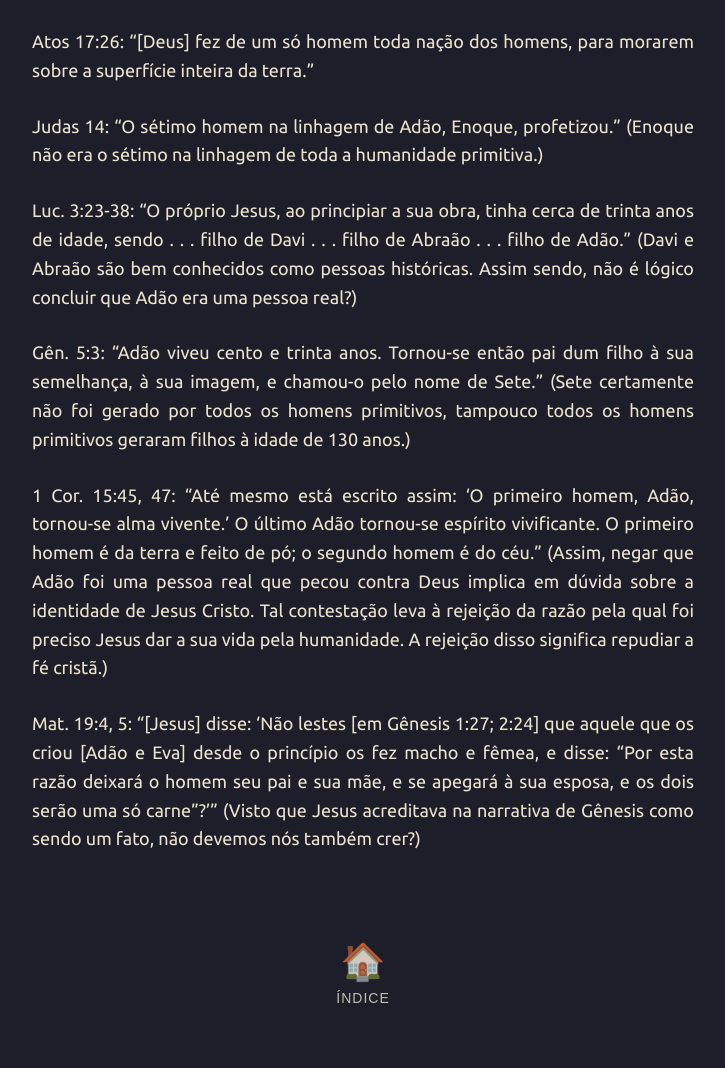
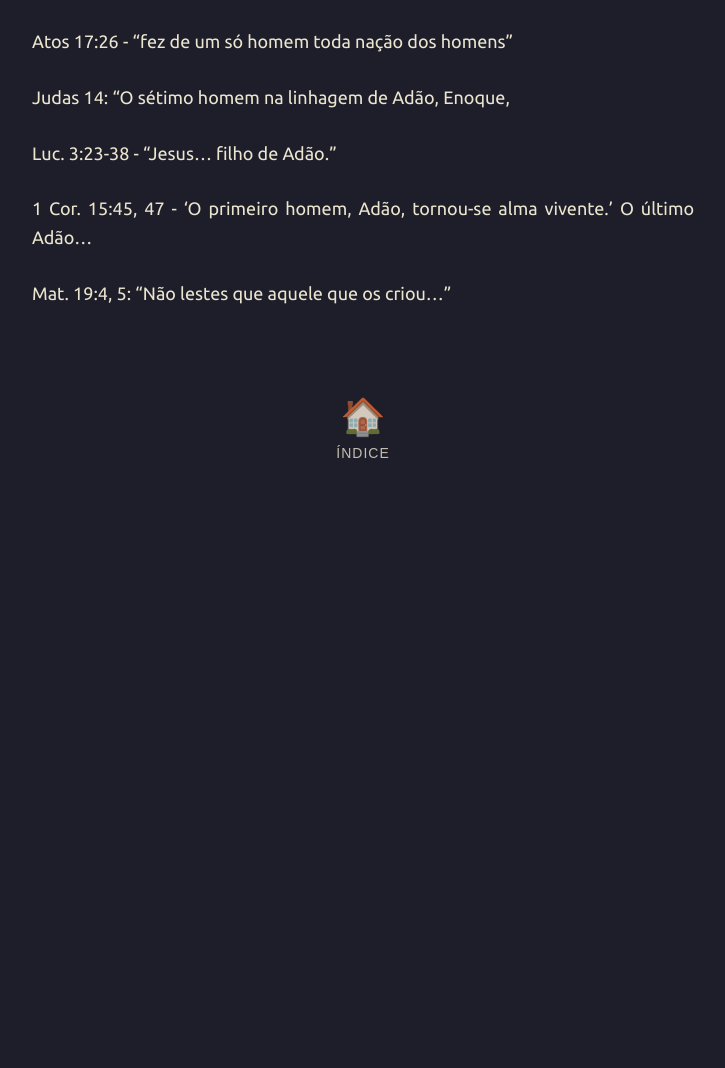
Before and after one commit to joaquim-capitao/jw, a Jekyll site: the page built from assuntos/adao-e-eva.md, in a window 1280 px wide. Shown: the whole page, without its empty margins (277-1002 px from the left). Built offline with Jekyll 4.4.1, drawn with Linux system fonts in a browser that asks for light colours; our own code applies the rules of GitHub Pages for plain Markdown files; after the commit the page ends 900 px from its top, so only the background shows below that.

Commit message:
Update adao-e-eva.md

```diff
--- a/assuntos/adao-e-eva.md
+++ b/assuntos/adao-e-eva.md
@@ -1,12 +1,10 @@
 
-Atos 17:26: “[Deus] fez de um só homem toda nação dos homens, para morarem sobre a superfície inteira da terra.”
+Atos 17:26 - “fez de um só homem toda nação dos homens"
 
-Judas 14: “O sétimo homem na linhagem de Adão, Enoque, profetizou.” (Enoque não era o sétimo na linhagem de toda a humanidade primitiva.)
+Judas 14: “O sétimo homem na linhagem de Adão, Enoque,
 
-Luc. 3:23-38: “O próprio Jesus, ao principiar a sua obra, tinha cerca de trinta anos de idade, sendo . . . filho de Davi . . . filho de Abraão . . . filho de Adão.” (Davi e Abraão são bem conhecidos como pessoas históricas. Assim sendo, não é lógico concluir que Adão era uma pessoa real?)
+Luc. 3:23-38 - “Jesus... filho de Adão.”
 
-Gên. 5:3: “Adão viveu cento e trinta anos. Tornou-se então pai dum filho à sua semelhança, à sua imagem, e chamou-o pelo nome de Sete.” (Sete certamente não foi gerado por todos os homens primitivos, tampouco todos os homens primitivos geraram filhos à idade de 130 anos.)
+1 Cor. 15:45, 47 -  ‘O primeiro homem, Adão, tornou-se alma vivente.’ O último Adão...
 
-1 Cor. 15:45, 47: “Até mesmo está escrito assim: ‘O primeiro homem, Adão, tornou-se alma vivente.’ O último Adão tornou-se espírito vivificante. O primeiro homem é da terra e feito de pó; o segundo homem é do céu.” (Assim, negar que Adão foi uma pessoa real que pecou contra Deus implica em dúvida sobre a identidade de Jesus Cristo. Tal contestação leva à rejeição da razão pela qual foi preciso Jesus dar a sua vida pela humanidade. A rejeição disso significa repudiar a fé cristã.)
-
-Mat. 19:4, 5: “[Jesus] disse: ‘Não lestes [em Gênesis 1:27; 2:24] que aquele que os criou [Adão e Eva] desde o princípio os fez macho e fêmea, e disse: “Por esta razão deixará o homem seu pai e sua mãe, e se apegará à sua esposa, e os dois serão uma só carne”?’” (Visto que Jesus acreditava na narrativa de Gênesis como sendo um fato, não devemos nós também crer?)
+Mat. 19:4, 5: “Não lestes que aquele que os criou..."
```
